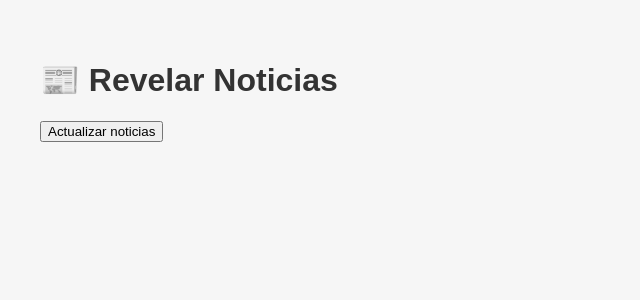
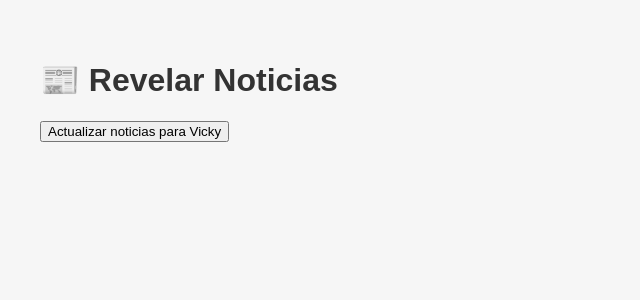
Before and after one commit to matiastafernaberry/revelaruy, a FastAPI app: page / in a window 1280 px wide. Shown: the top 300 px of the page, without its empty margins (0-640 px from the left). Run offline with FastAPI, Linux system fonts and the light colour scheme.

Commit message:
add index.html

```diff
--- a/app/templates/index.html
+++ b/app/templates/index.html
@@ -7,7 +7,7 @@
 </head>
 <body>
   <h1>📰 Revelar Noticias</h1>
-  <button onclick="scrapear()">Actualizar noticias</button>
+  <button onclick="scrapear()">Actualizar noticias para Vicky</button>
   <ul id="lista">
     {% for n in noticias %}
       <li>
```
